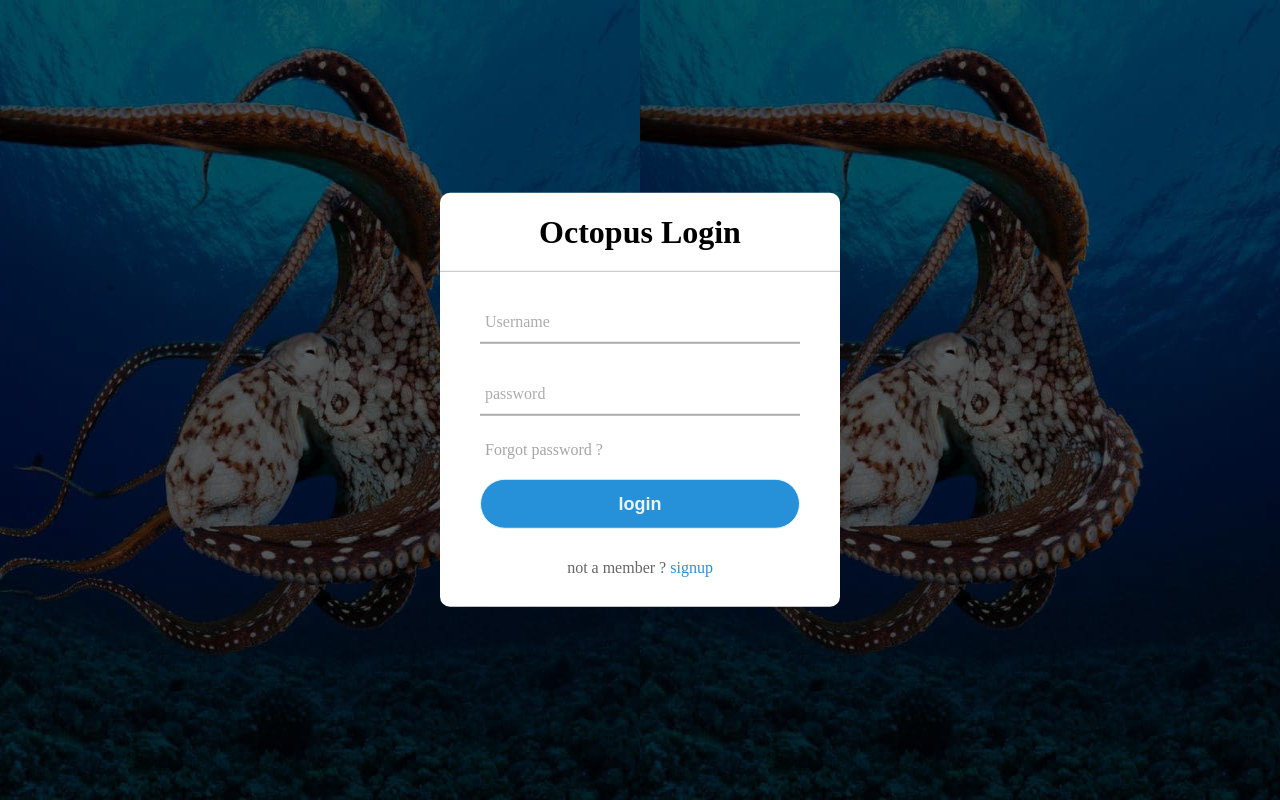
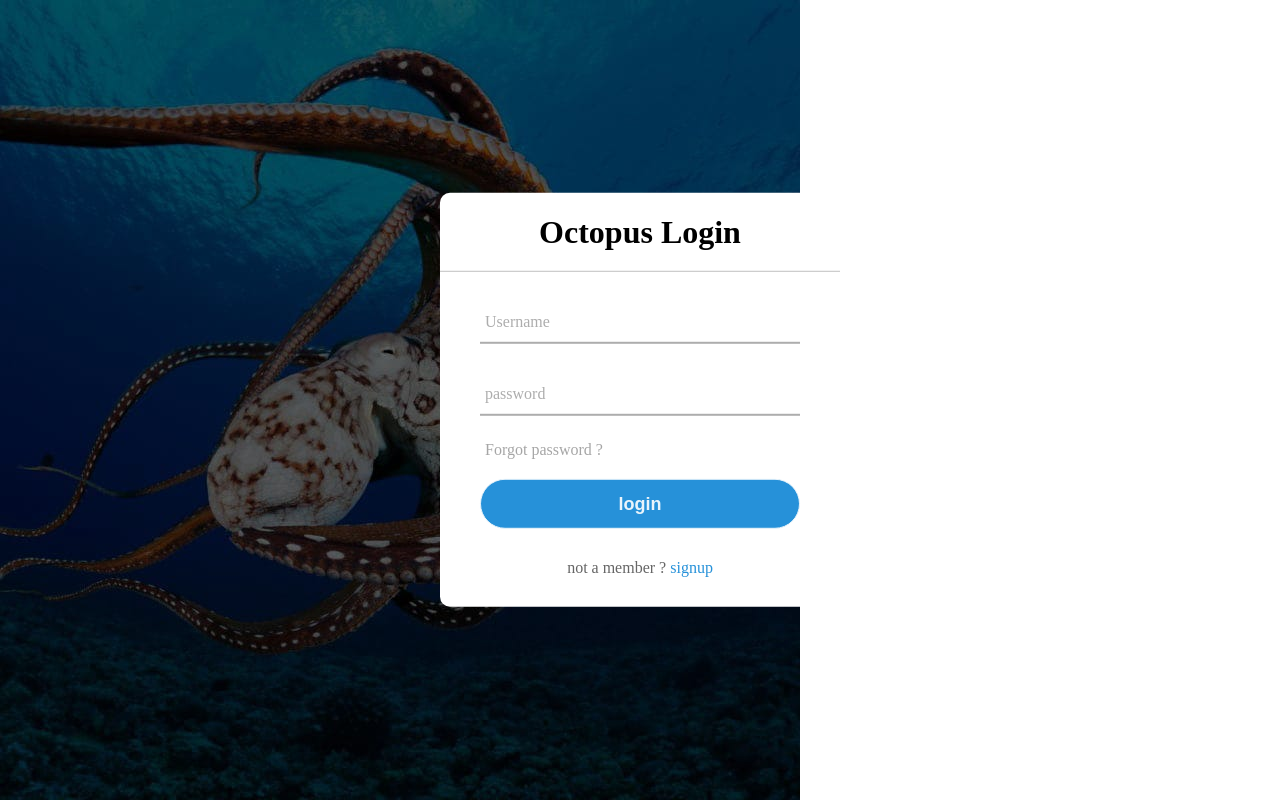
Before and after one commit to Octopus-ssh/octopus-web-, a PHP site: page /login.html in a window 1280 px wide. Run offline with PHP 8.4, Linux system fonts and the light colour scheme.

Commit message:
Update style.css

```diff
--- a/style.css
+++ b/style.css
@@ -4,8 +4,9 @@ body
     padding: 0;
     font-family: montserrat;
     background-image: url("polpo4.jpeg");
-    background-repeat: round;
+    background-repeat: no-repeat;
     height: 100vh;
+    width: 400px;
     overflow:hidden;
 }
 
```
